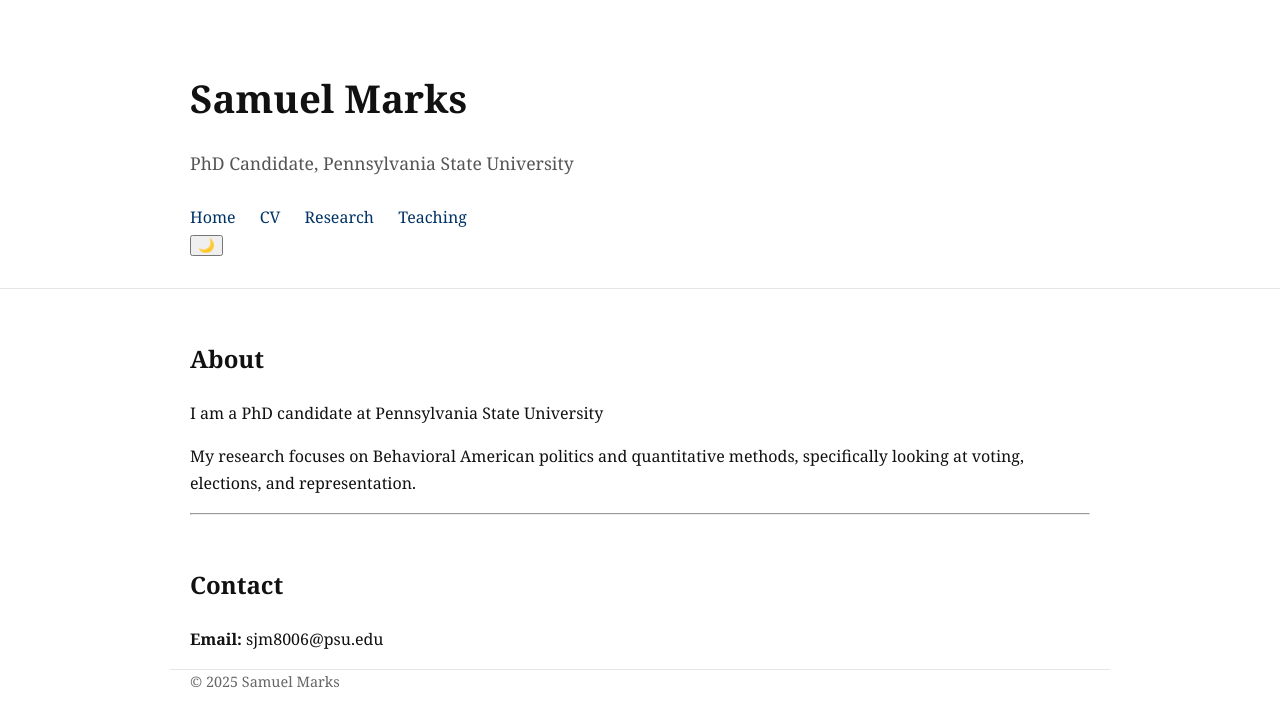
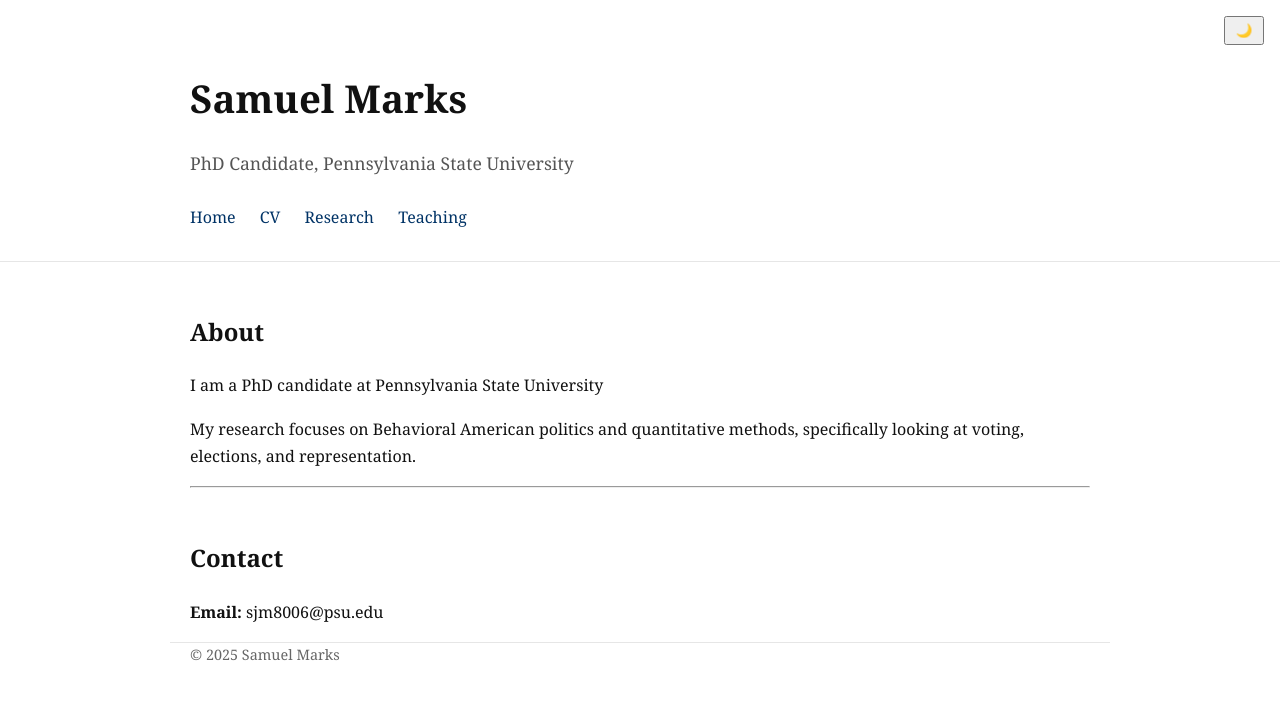
Before and after one commit to SamuelJMarks/SamuelJMarks.github.io, a Jekyll site: the page built from index.md, in a window 1280 px wide. Shown: the top 727 px of the page. Built offline with Jekyll 4.4.1, drawn with Linux system fonts in a browser that asks for light colours.

Commit message:
Update style.css

```diff
--- a/assets/style.css
+++ b/assets/style.css
@@ -17,6 +17,33 @@
 header {
   border-bottom: 1px solid #e6e6e6;
   padding: 40px 0 30px 0;
+
+  <style>
+  :root {
+    --bg-color: #ffffff;
+    --text-color: #000000;
+  }
+
+  [data-theme="dark"] {
+    --bg-color: #121212;
+    --text-color: #f0f0f0;
+  }
+
+  body {
+    background-color: var(--bg-color);
+    color: var(--text-color);
+    transition: background-color 0.3s, color 0.3s;
+  }
+
+  #theme-toggle {
+    position: fixed;
+    top: 1rem;
+    right: 1rem;
+    padding: 0.3rem 0.6rem;
+    cursor: pointer;
+  }
+</style>
+
 }
 
 h1 {
```
